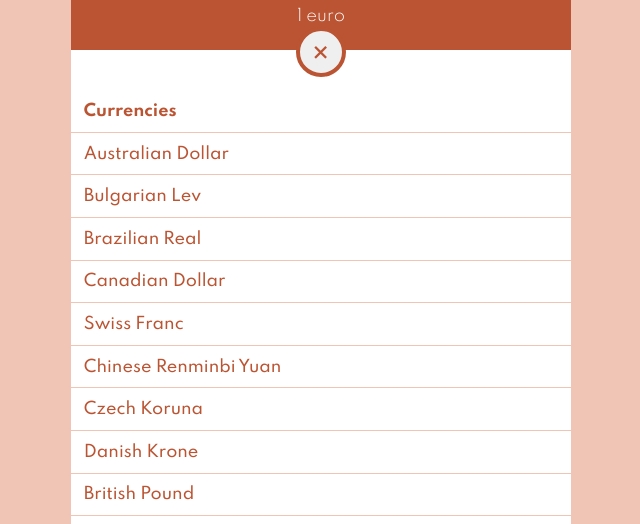
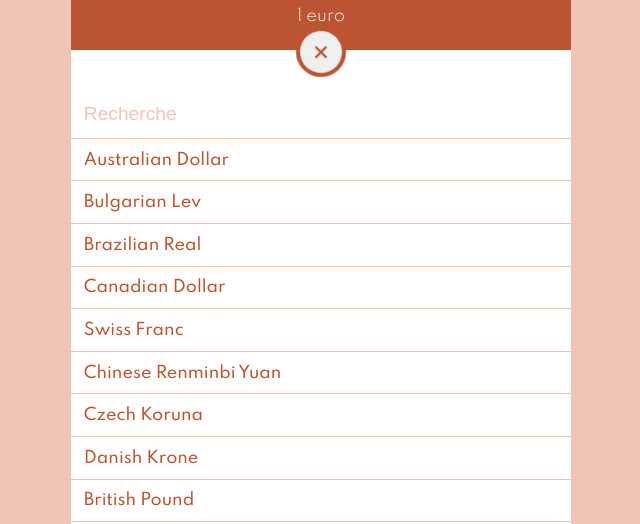
Before and after one commit to celinedepauw/convertisseur, a React app: page / in a window 1280 px wide. Shown: the part 62-586 px from the top of the page, without its empty margins (319-959 px from the left). Built offline with nearby package versions, Linux system fonts and the light colour scheme.

Commit message:
mise en place input de recherche qui détecte les caractères saisis

```diff
--- a/src/components/Currencies/currencies.scss
+++ b/src/components/Currencies/currencies.scss
@@ -7,11 +7,18 @@
   max-height: 450px;
   overflow-y: auto;
 
-    .title {
-      font-weight: vars.$fwBold;
+    .search {
       padding: vars.$gutter;
       margin-top: vars.$gutter;
-    }
+      border: none;
+      width: 100%;
+      color: vars.$mainColor;
+      font-size: 1.2rem;
+
+      &::placeholder {
+        color: vars.$alternativeColor;
+      }
+  }
 
     .all-currencies {
 
--- a/src/components/Currencies/index.js
+++ b/src/components/Currencies/index.js
@@ -5,7 +5,14 @@ import './currencies.scss';
 
 const Currencies = ({ currencies, handleClickOnCurrency }) => (
   <div className="currencies">
-    <h2 className="title">Currencies</h2>
+    <input
+      type="text"
+      placeholder="Recherche"
+      className="search"
+      onChange={(event) => {
+        console.log(event.target.value);
+      }}
+      />
     <ul className="all-currencies">
       {currencies.map((currency) => (
         <li
```
Also changed, not shown: src/components/App/index.js (+12 -4 lines).
